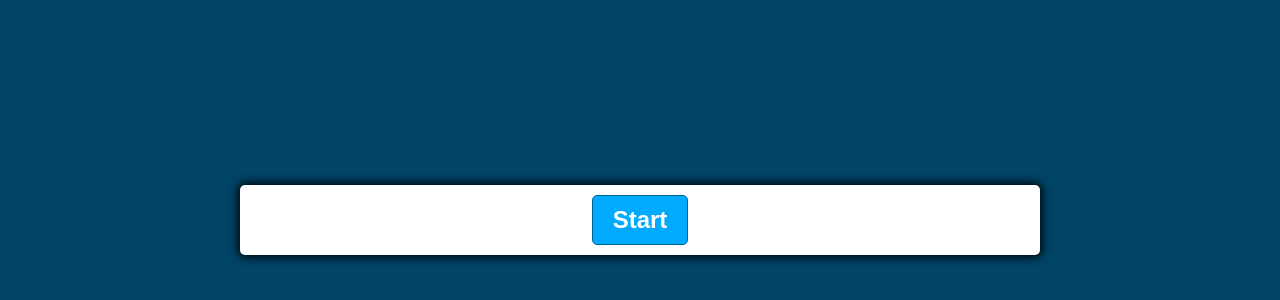
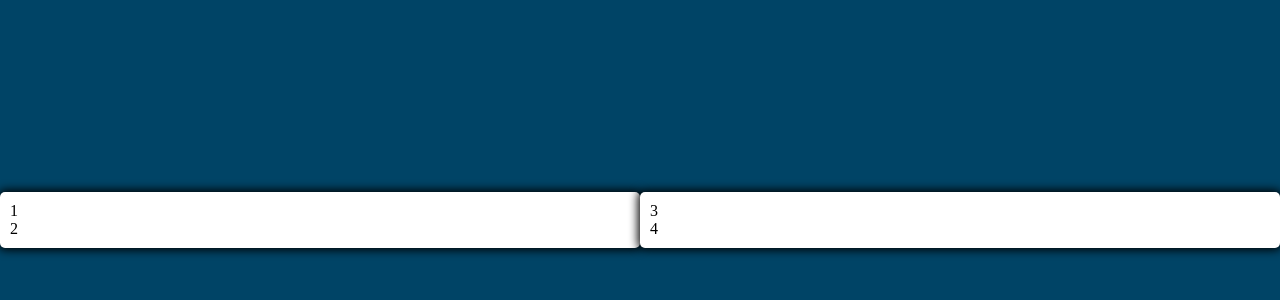
Before and after one commit to Vivek2122/Drag-and-Drop, a plain HTML site: page index.html in a window 1280 px wide. Shown: the part 180-480 px from the top of the page. Drawn offline with Linux system fonts and the light colour scheme.

Commit message:
Update index.html

```diff
--- a/index.html
+++ b/index.html
@@ -3,25 +3,18 @@
 <head>
     <meta charset="UTF-8">
     <meta name="viewport" content="width=device-width, initial-scale=1.0">
-    <title>Quiz App</title>
+    <title>Drag And Drop</title>
     <link rel="stylesheet" href="index.css">
 </head>
 <script defer src="index.js"></script>
 <body>
     <div class="container">
-        <div id="question-container" class="hide">
-          <div id="question">Question</div>
-          <div id="answer-buttons" class="btn-grid">
-            <button class="btn">Answer 1</button>
-            <button class="btn">Answer 2</button>
-            <button class="btn">Answer 3</button>
-            <button class="btn">Answer 4</button>
-          </div>
-        </div>
-        <div class="controls">
-          <button id="start-btn" class="start-btn btn">Start</button>
-          <button id="next-btn" class="next-btn btn hide">Next</button>
-        </div>
-      </div>
+        <div class="draggable" draggable="true">1</div>
+        <div class="draggable" draggable="true">2</div>
+    </div>
+    <div class="container">
+        <div class="draggable" draggable="true">3</div>
+        <div class="draggable" draggable="true">4</div>
+    </div>
 </body>
 </html>
```
